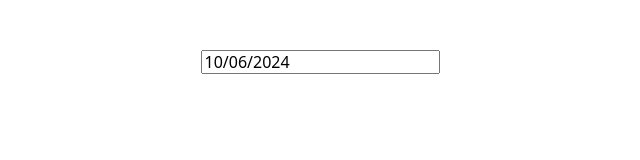
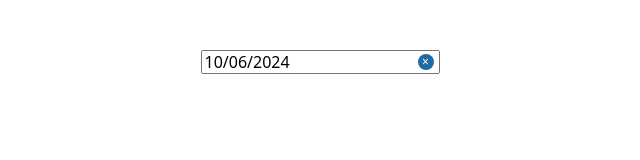
Before and after one commit to KaterynaKocheharova/react-datepicker, a React (Vite) app: page / in a window 1280 px wide. Shown: the top 160 px of the page, without its empty margins (320-960 px from the left). Built offline with nearby package versions, Linux system fonts and the light colour scheme.

Commit message:
reserch the ability to clear the input

```diff
--- a/src/App.jsx
+++ b/src/App.jsx
@@ -1,11 +1,13 @@
 import CustomizedContainer from "./components/CustomizedContainer";
 import DatepickerChildren from "./components/DatepickerChildren";
+import DatepickerWithClearInputButton from "./components/DatepickerWithClearInputButton";
 
 export default function App() {
   return (
     <div id="App">
       {/* <CustomizedContainer /> */}
-      <DatepickerChildren />
+      {/* <DatepickerChildren /> */}
+      <DatepickerWithClearInputButton />
     </div>
   );
 }
--- /dev/null
+++ b/src/components/DatepickerWithClearInputButton.jsx
@@ -0,0 +1,19 @@
+import { useState } from "react";
+import DatePicker from "react-datepicker";
+import "react-datepicker/dist/react-datepicker.css";
+
+const DatepickerWithClearInputButton = () => {
+  // this is an absolutely positioned button inside input with the styled ::after that can be
+  // customized easily
+  const [startDate, setStartDate] = useState(new Date());
+  return (
+    <DatePicker
+      selected={startDate}
+      onChange={(date) => setStartDate(date)}
+      isClearable
+      placeholderText="I have been cleared!"
+    />
+  );
+};
+
+export default DatepickerWithClearInputButton;
--- a/src/index.css
+++ b/src/index.css
@@ -1,6 +1,3 @@
-:root {
-}
-
 body {
   padding-top: 50px;
   display: flex;
```
